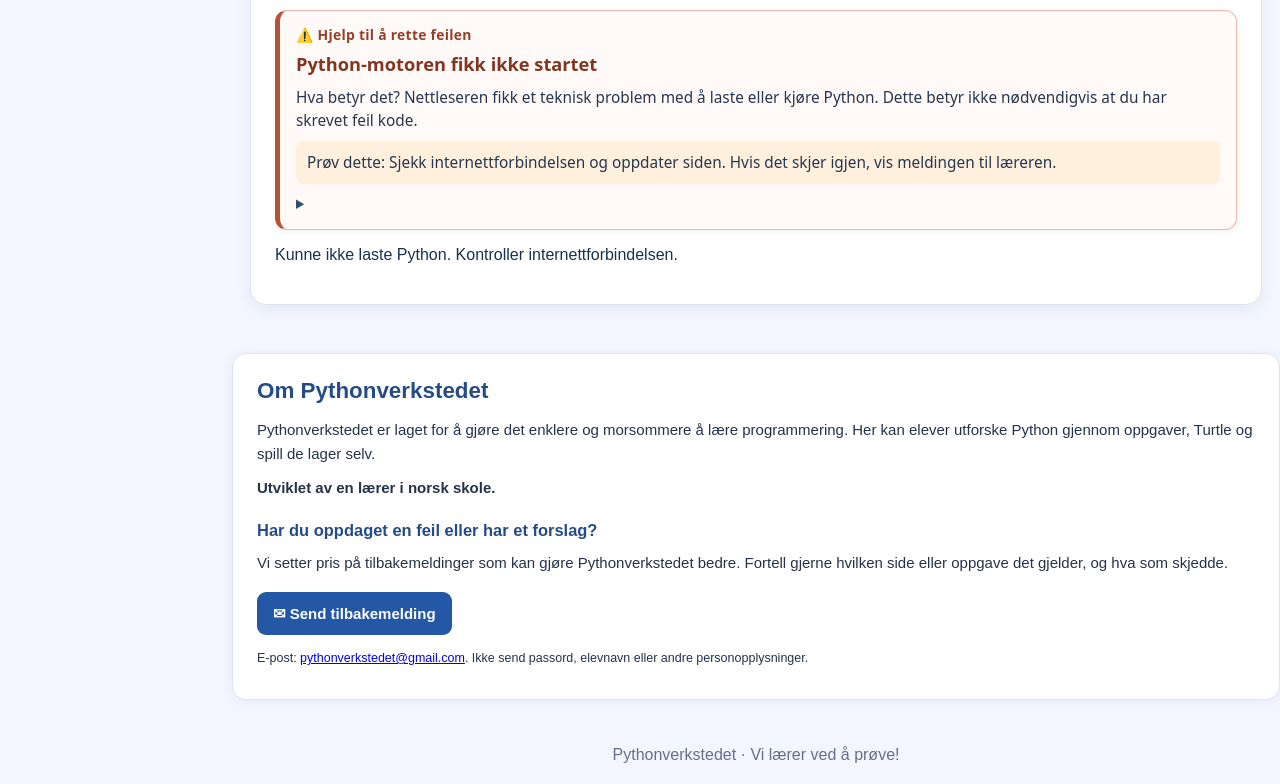
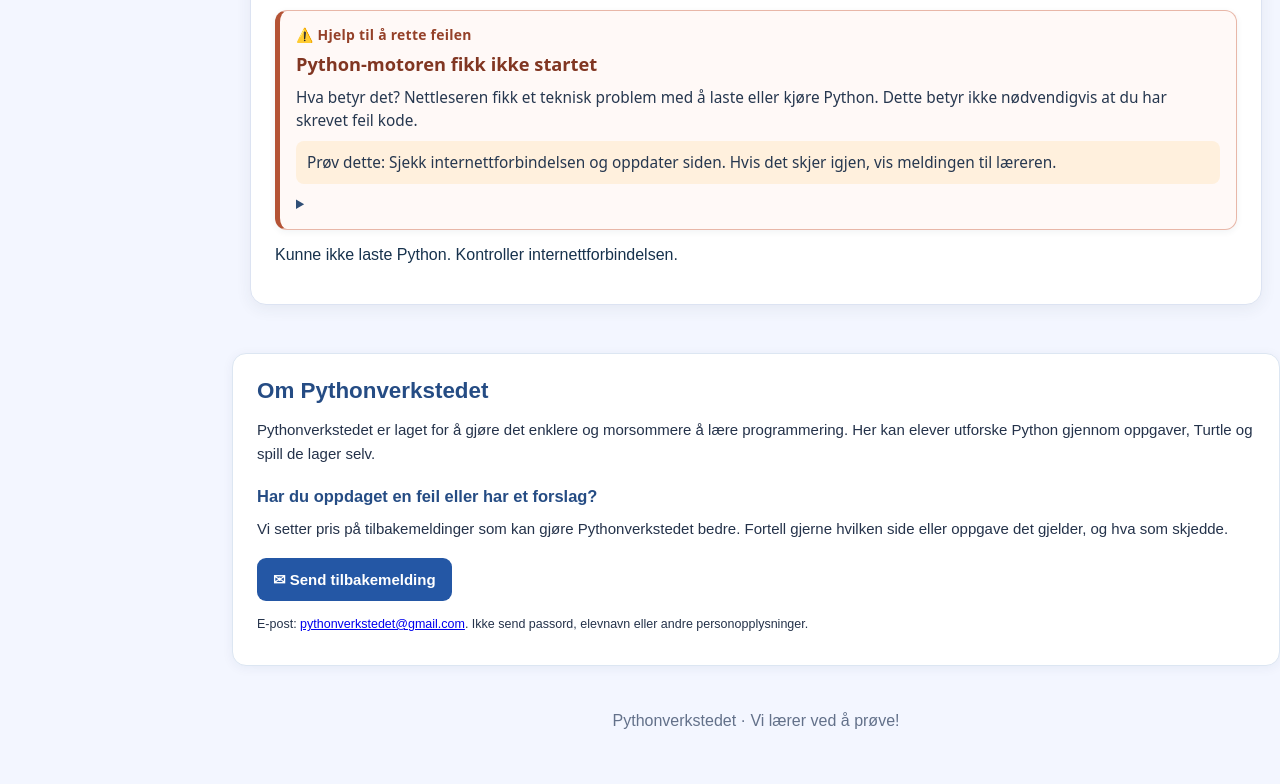
Before and after one commit to Cazepiva/pythonverkstedet, a plain HTML site: page index.html in a window 1280 px wide. Shown: the part 896-1680 px from the top of the page. After the commit the page ends 1646 px from the top, so only its background shows below. Drawn offline with Linux system fonts and the light colour scheme.

Commit message:
Remove developer attribution from contact section

```diff
--- a/index.html
+++ b/index.html
@@ -480,7 +480,7 @@ body{padding-left:232px!important}
 <section class="pv-contact-about" aria-labelledby="pv-contact-heading">
   <h2 id="pv-contact-heading">Om Pythonverkstedet</h2>
   <p>Pythonverkstedet er laget for å gjøre det enklere og morsommere å lære programmering. Her kan elever utforske Python gjennom oppgaver, Turtle og spill de lager selv.</p>
-  <p><strong>Utviklet av en lærer i norsk skole.</strong></p>
+
   <h3>Har du oppdaget en feil eller har et forslag?</h3>
   <p>Vi setter pris på tilbakemeldinger som kan gjøre Pythonverkstedet bedre. Fortell gjerne hvilken side eller oppgave det gjelder, og hva som skjedde.</p>
   <a class="pv-contact-action" href="mailto:pythonverkstedet@gmail.com?subject=Tilbakemelding%20til%20Pythonverkstedet">✉ Send tilbakemelding</a>
```
